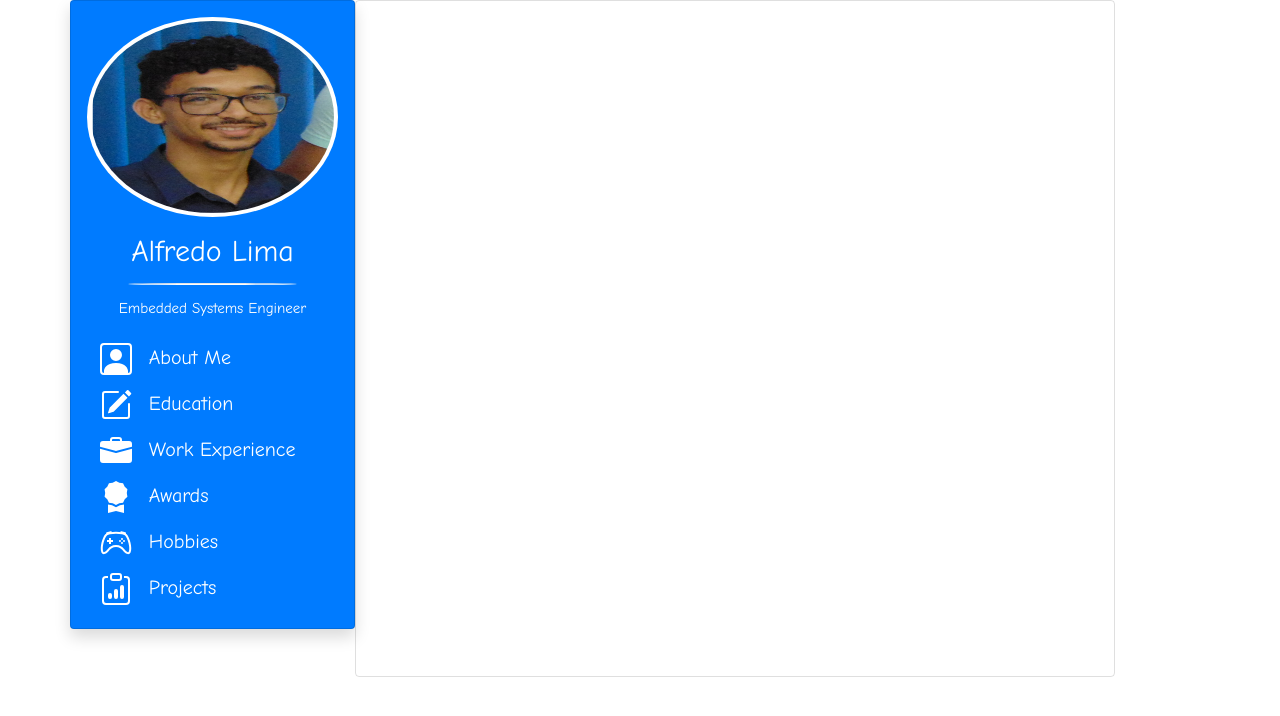
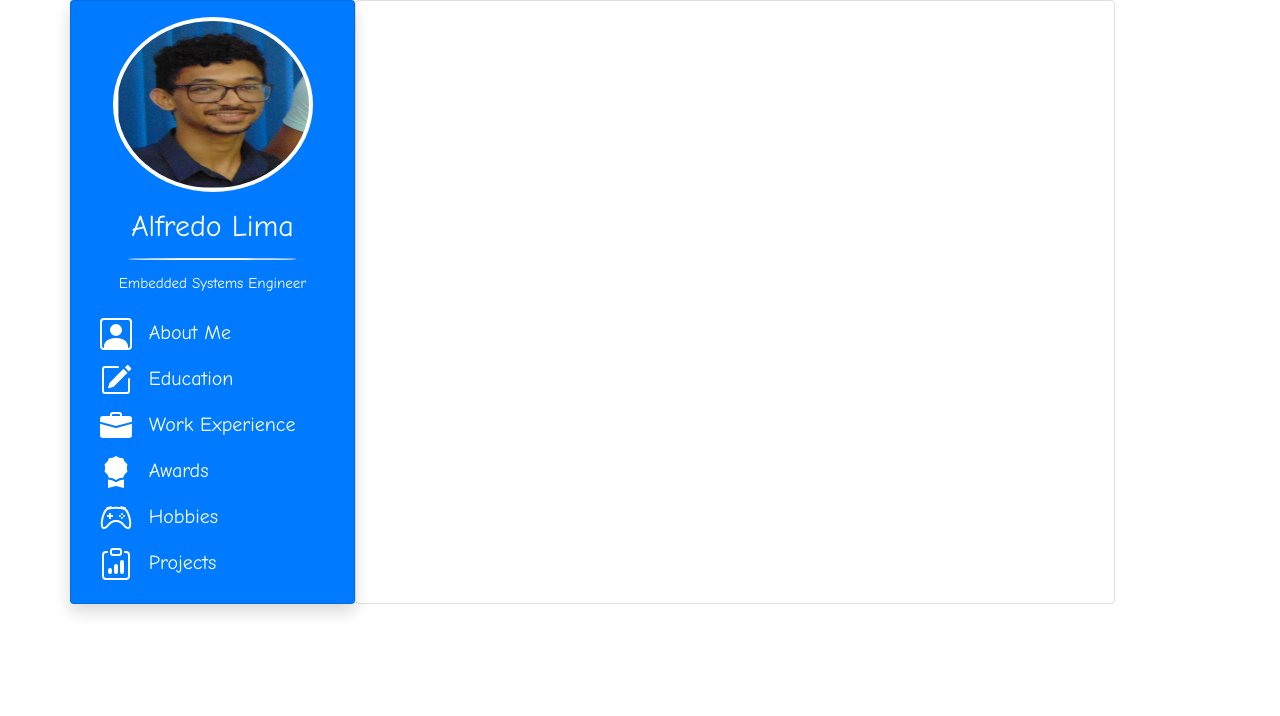
Before and after one commit to alfredolimams/alfredolimams.github.io, a plain HTML site: page index.html in a window 1280 px wide. Drawn offline with nearby package versions, Linux system fonts and the light colour scheme.

Commit message:
image responsible

```diff
--- a/css/dashboard.css
+++ b/css/dashboard.css
@@ -9,8 +9,9 @@
 
 
 .dashboard-image {
-    width:200px;
-    height:200px;
+    height:175px;
+    max-height:175px;
+    max-width:200px;
 }
 
 .dashboard-name {
@@ -84,14 +85,4 @@
     border-radius: 90%;
 }
 
-.bg-warning {
-    /*background-image: none;*/
-    background-color: black;
-}
-
-/*div {
-    border:2px solid red;
-    box-sizing:border-box;
-}*/
-
-/*https://code.makery.ch/library/more-html-css/icons/*/ Icons
+/*https://code.makery.ch/library/more-html-css/icons/*/
--- a/index.html
+++ b/index.html
@@ -4,13 +4,14 @@
 		<link rel="stylesheet" type="text/css" href="css/dashboard.css">
 		<link rel="stylesheet" type="text/css" href="css/main.css">
 	    <link rel="stylesheet" href="https://stackpath.bootstrapcdn.com/bootstrap/4.3.1/css/bootstrap.min.css" integrity="sha384-ggOyR0iXCbMQv3Xipma34MD+dH/1fQ784/j6cY/iJTQUOhcWr7x9JvoRxT2MZw1T" crossorigin="anonymous">
+	    <script src="https://unpkg.com/ionicons@4.4.2/dist/ionicons.js"></script>
 	    <script src="scripts/selectPage.js"></script>
 	</head>
 	<body class="bg-white">
 		<div class="container">
 			<div class="row">
-				<div class="card col-lg-3 dashboard shadow p-3 mb-5 bg-primary rounded">
-				  <img src="img/me.png" class="card-img-top rounded-circle mx-auto p-1 bg-white dashboard-image" alt="Responsive image">
+				<div class="card col-lg-3 dashboard shadow p-3 bg-primary rounded">
+				  <img src="img/me.png" class="card-img-top rounded-circle p-1 bg-white dashboard-image mx-auto d-block" alt="Cinque Terre">
 				  <div class="card-body">
 						<p class="card-text dashboard-name">
 							Alfredo Lima
```
Also changed, not shown: img/briefcase-outline.svg (added), img/medal-outline.svg (added), img/person-circle-outline.svg (added).
